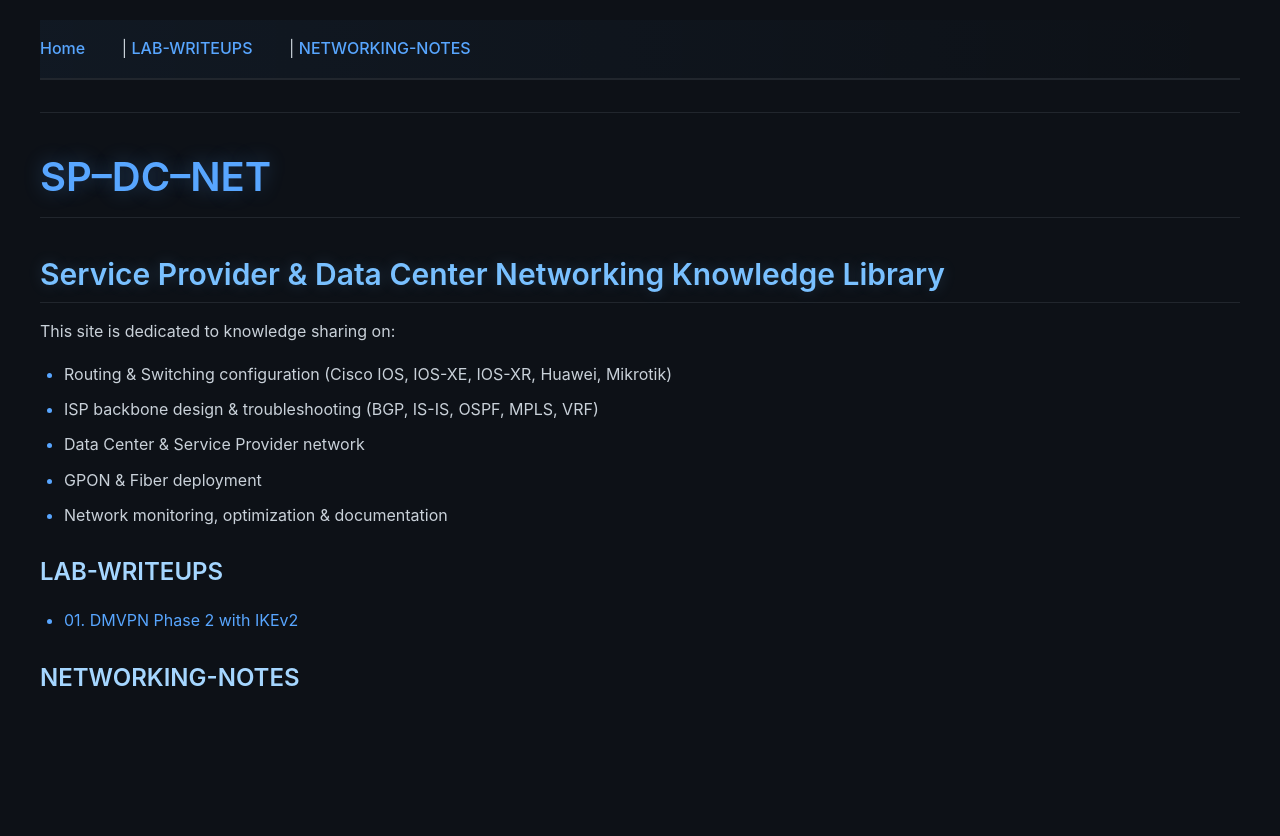
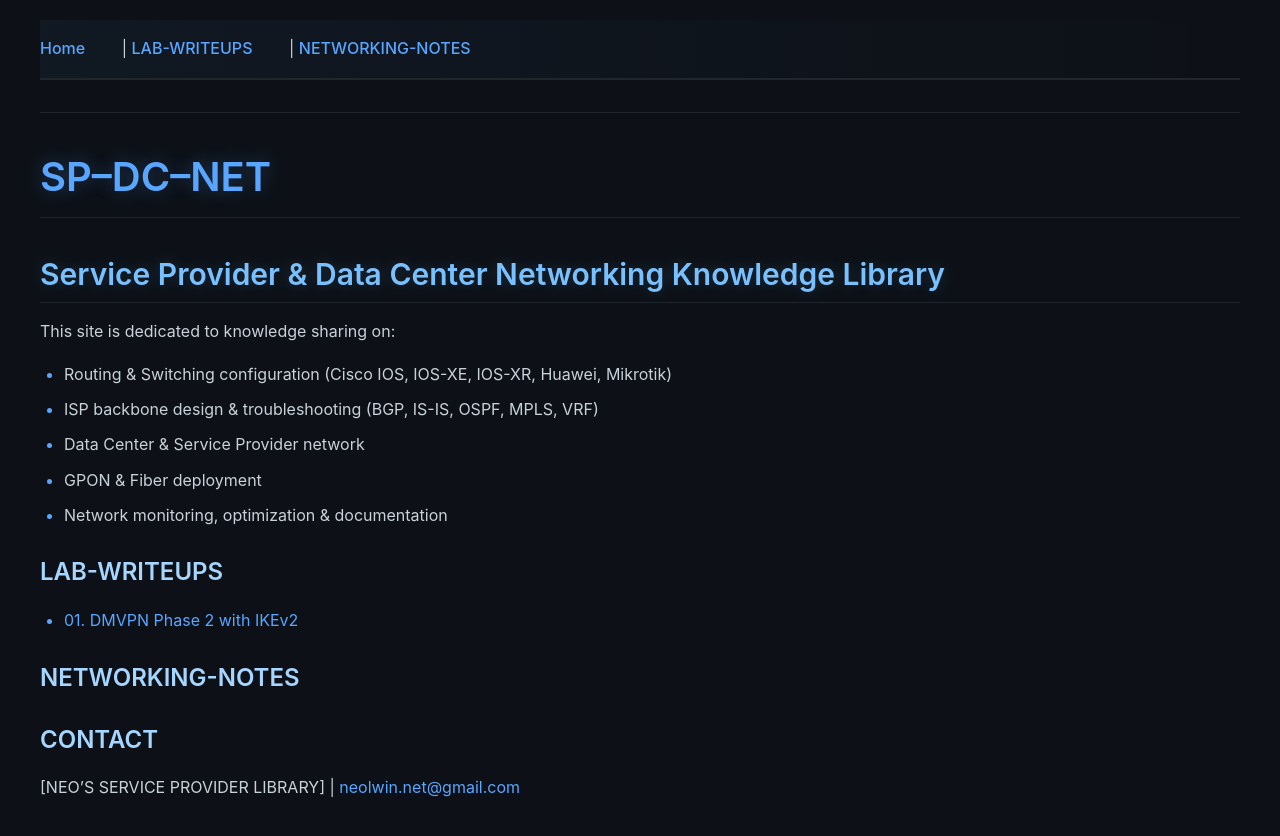
Before and after one commit to neolwin-net/sp-dc-net, a Jekyll site: the page built from index.md, in a window 1280 px wide. Shown: the top 836 px of the page. Built offline with Jekyll 4.4.1, drawn with Linux system fonts in a browser that asks for light colours.

Commit message:
Update index.md

```diff
--- a/index.md
+++ b/index.md
@@ -21,3 +21,6 @@ This site is dedicated to knowledge sharing on:
 - [01. DMVPN Phase 2 with IKEv2](pdf/lab_writeups/dmvpn_phase_2.pdf)
 
 ### NETWORKING-NOTES
+
+### CONTACT
+[NEO'S SERVICE PROVIDER LIBRARY]    |    [neolwin.net@gmail.com](mailto:neolwin.net@gmail.com)
```
